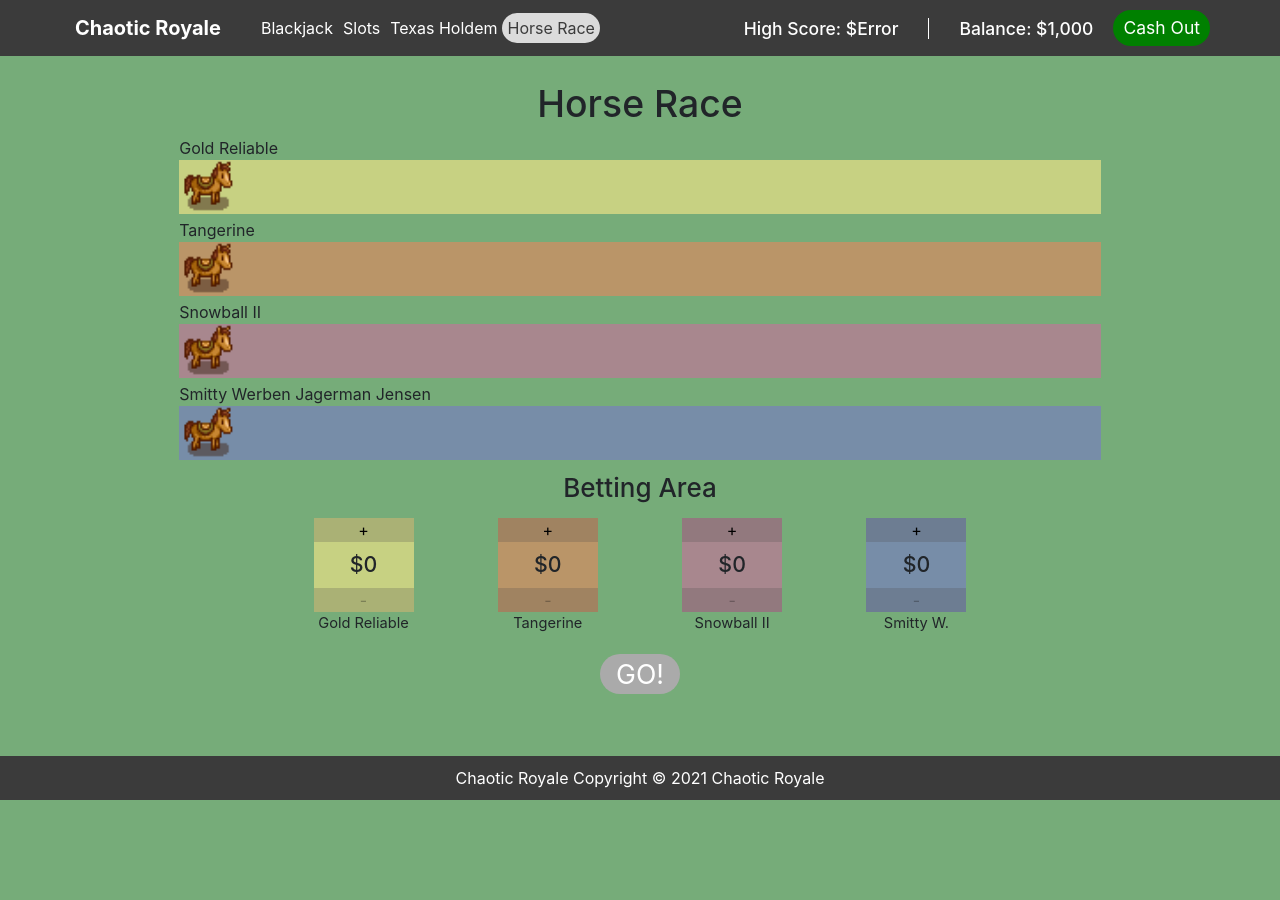
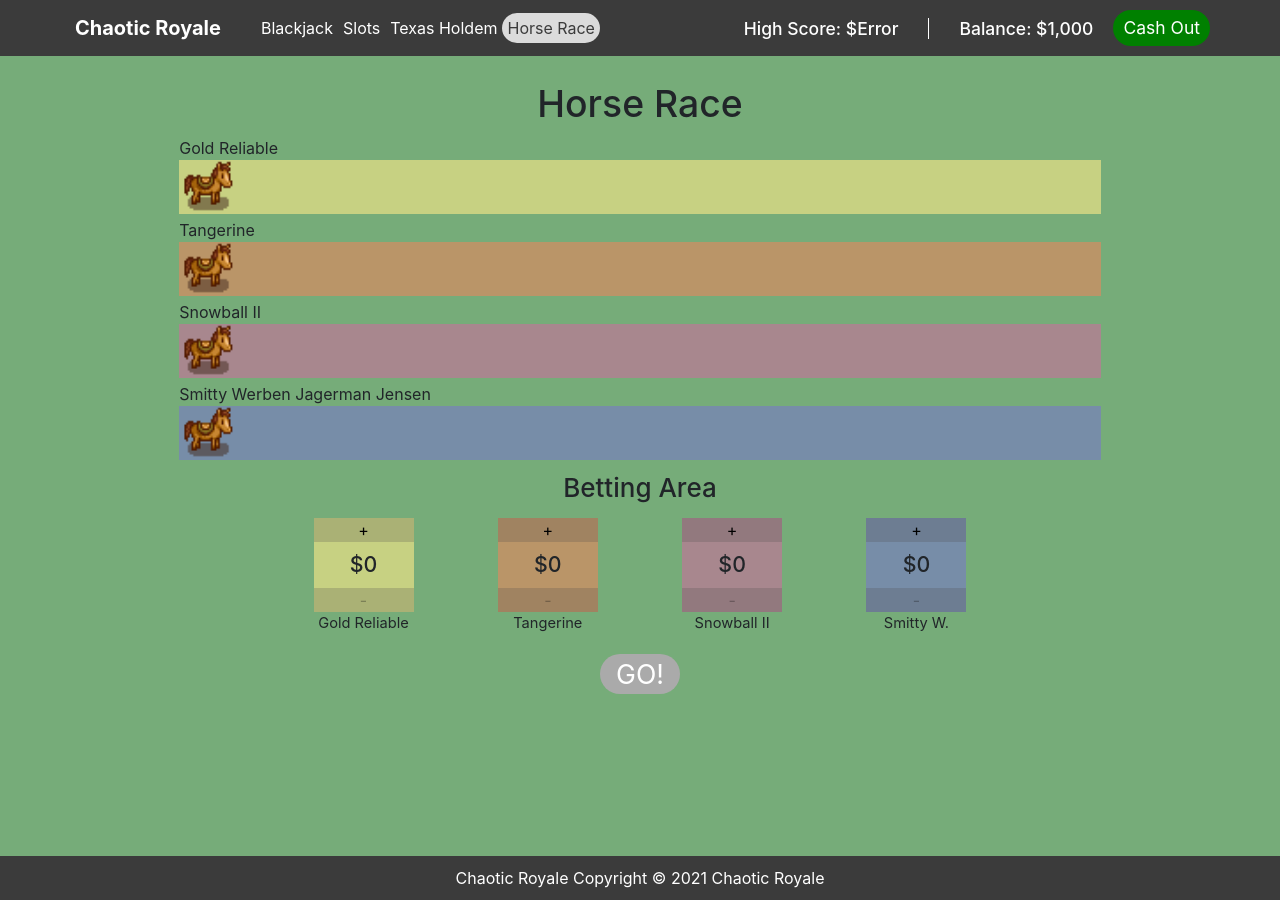
Before and after one commit to aubreyjonescreatives/chaoticroyale, a React (Create React App) app: page /horse in a window 1280 px wide. Before the commit the page ends 800 px from the top, so only its background shows below. Built offline with nearby package versions, Linux system fonts and the light colour scheme; no server answers.

Commit message:
fix footer

```diff
--- a/src/components/FooterBar/FooterBar.scss
+++ b/src/components/FooterBar/FooterBar.scss
@@ -1,11 +1,13 @@
 .footer {
+clear: both;
+margin-top: 100px;
 background: #3b3b3b;
 color: #fff;
 padding: 1rem 0;
 font-size: 1.6rem;
 text-align: center;
 position: absolute;
-bottom: 0;
+bottom: -100px;
 left: 0;
 width: 100%;
 
```
